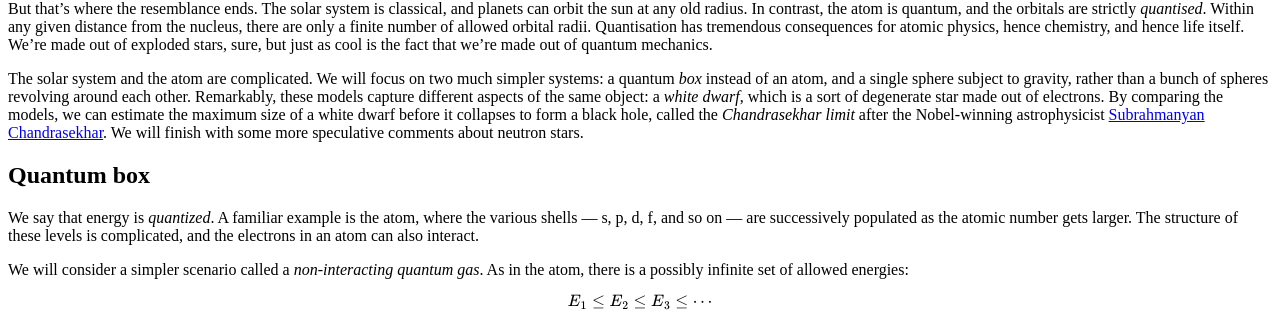
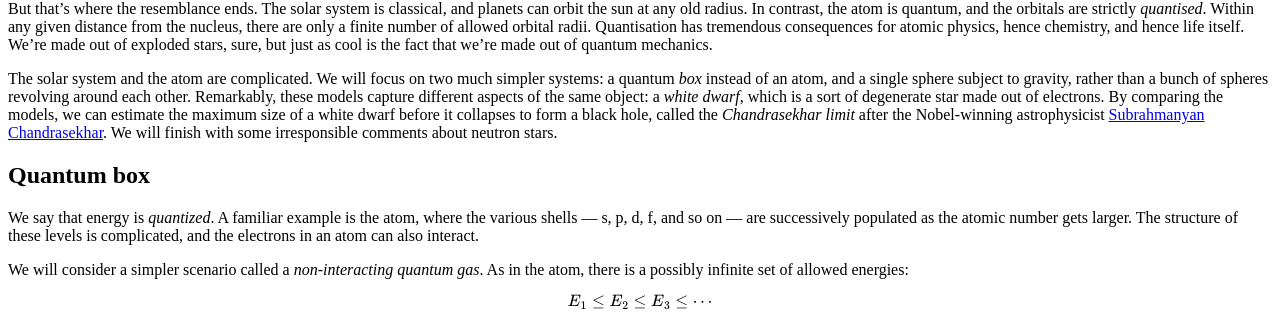
Before and after one commit to hapax/hapax.github.io, a Jekyll site: the page built from assets/chandra.md, in a window 1280 px wide and 900 px high, scrolled down 575 px. Shown: the part 136-452 px from the top of the window. Built offline with Jekyll 4.4.1, drawn with Linux system fonts in a browser that asks for light colours; our own code applies the rules of GitHub Pages for plain Markdown files; formulas are drawn with MathJax 3; a script that is not in the unit is left out.

Commit message:
Update chandra.md

```diff
--- a/assets/chandra.md
+++ b/assets/chandra.md
@@ -51,7 +51,7 @@ By comparing the models, we can estimate the maximum size of a white
 dwarf before it collapses to form a black hole, called the
 *Chandrasekhar limit* after the Nobel-winning astrophysicist
 [Subrahmanyan Chandrasekhar](https://en.wikipedia.org/wiki/Subrahmanyan_Chandrasekhar).
-We will finish with some more speculative comments about neutron stars.
+We will finish with some irresponsible comments about neutron stars.
 
 ## Quantum box<a id="sec-2" name="sec-2"></a>
 
```
